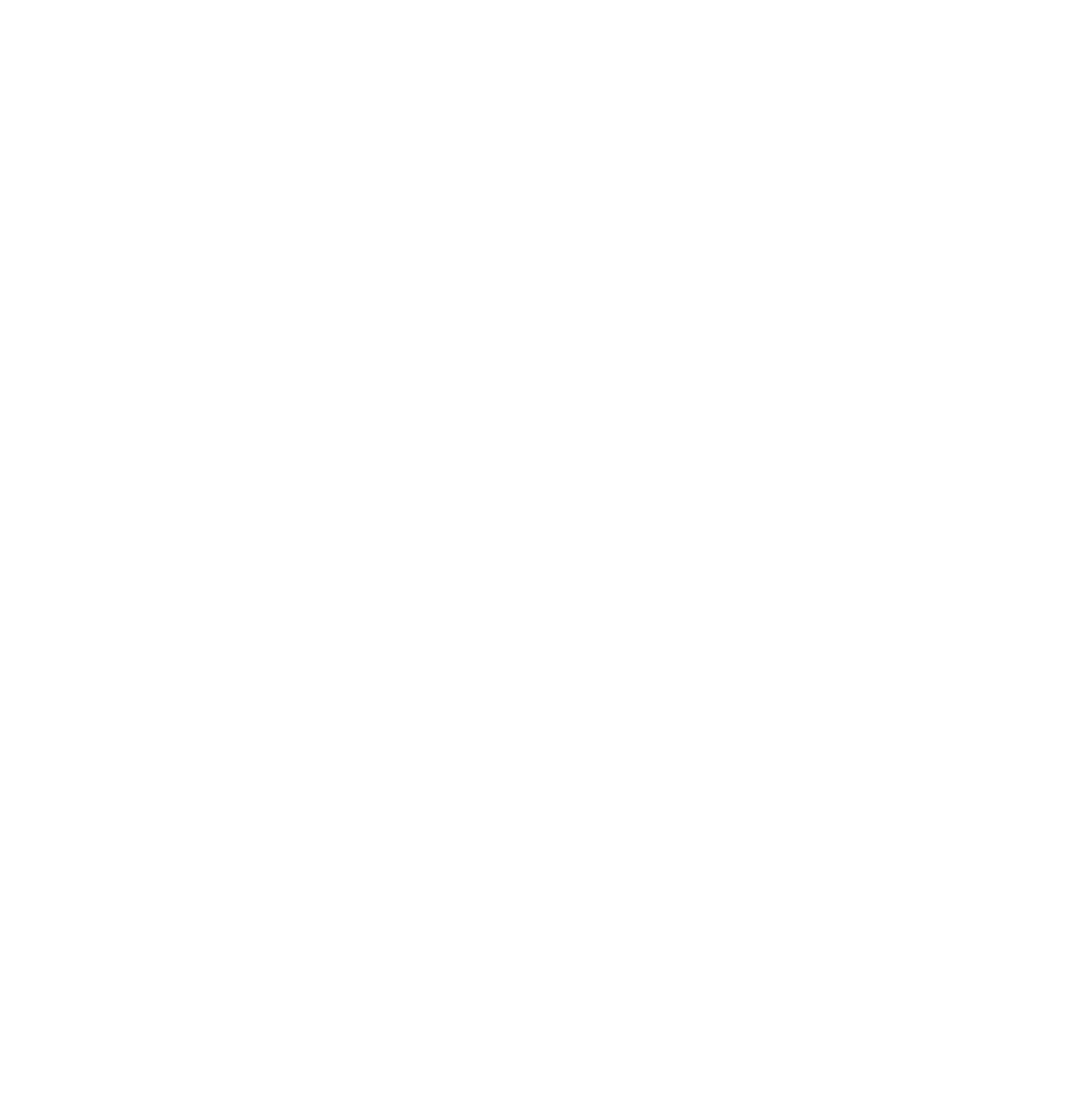
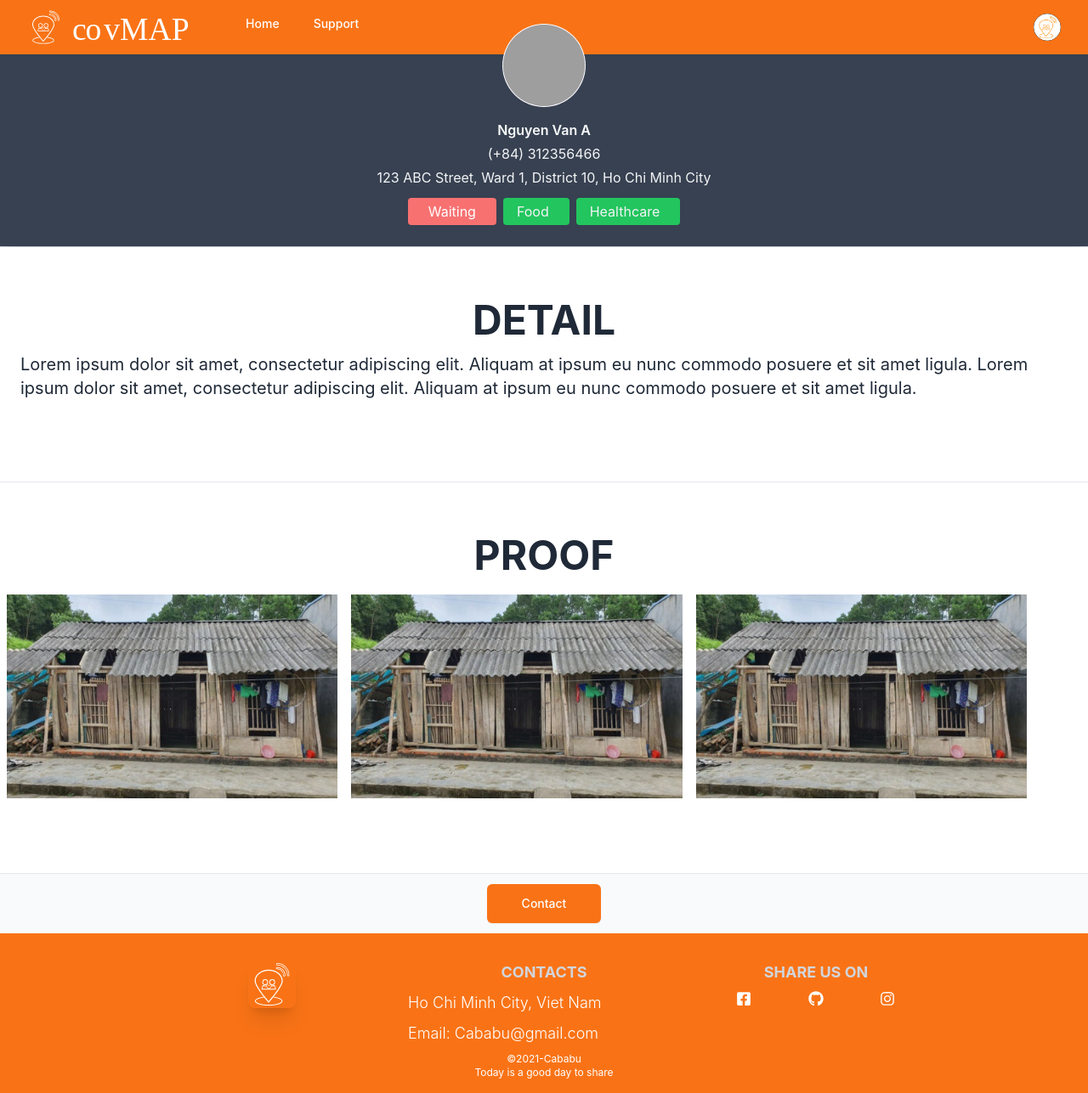
Before and after one commit to thtngan/FDI-CaBaBu, a React (Create React App) app in the folder cov-map/: page /form in a window 1280 px wide. Before the commit this address had no page. Shown: the whole page at 85% size. Before the commit the page ends 800 px from the top, so only its background shows below. Built offline with nearby package versions, Linux system fonts and the light colour scheme; grey boxes are pictures that could not be loaded.

Commit message:
Fix help form

```diff
--- a/cov-map/src/components/footer/Footer.js
+++ b/cov-map/src/components/footer/Footer.js
@@ -3,13 +3,13 @@
 
 export default function Footer() {
   return (
-    <div className="absolute mt-auto bottom-0 w-screen bg-orange-500 dark:bg-gray-800">
-      <footer className="container mx-auto xl:px-40 pt-4 pb-4 xl:pt-8">
-        <div className="max-w-screen-lg xl:max-w-screen-xl mx-auto text-gray-400 dark:text-gray-300">
+    <div className="w-screen bg-orange-500 dark:bg-orange-600">
+      <footer className="container mx-auto xl:px-40 pt-4 pb-4 xl:pt-8 ">
+        <div className="max-w-screen-lg xl:max-w-screen-xl mx-auto text-white dark:text-orange-300">
           <ul className="text-lg font-light flex flex-wrap justify-center">
             <div className="text-left mb-4 md:w-1/3 lg:w-1/3">
               <div className="flex-1 flex sm:items-stretch sm:justify-center">
-                <div className="flex-shrink-0 flex items-center rounded-lg bg-gray-200 shadow-xl">
+                <div className="flex-shrink-0 flex items-center rounded-lg shadow-xl">
                   <Link to="/">
                     <img
                       className="block md:hidden h-5 w-auto"
@@ -33,8 +33,7 @@
                 </h2>
                 <ul>
                   <li className="mb-2">
-                    <p>University of Science, Ho Chi Minh city,</p>
-                    <p>Viet Nam</p>
+                    <p>Ho Chi Minh City, Viet Nam</p>
                   </li>
                   <li className="mb-2 hover:text-gray-800 dark:hover:text-white transition-colors duration-200">
                     <a href="#">Email: Cababu@gmail.com</a>
@@ -67,7 +66,10 @@
               </div>
             </li>
           </ul>
-          <div className="text-center text-xs">© Today is a good day to share</div>
+          <div className="text-center text-xs">©2021-Cababu</div>
+
+          <div className="text-center text-xs"> Today is a good day to share</div>
+
         </div>
       </footer>
     </div>
--- a/cov-map/src/pages/HelpForm.js
+++ b/cov-map/src/pages/HelpForm.js
@@ -1,33 +1,76 @@
 import Header from "../components/header/Header";
 import Footer from "../components/footer/Footer";
-
+import { Image } from 'antd';
 const HelpForm = () => {
     return (
         <div>
             <div className="pb-7">
                 <Header/>
             </div>
-            <div class="pt-7 mt-5">
-                <div>
-                    <p className="w-full my-2 text-2xl font-bold text-orange-500 leading-tight text-gray-800">Status <span class="bg-orange-300 border-2 rounded-md text-white">Waiting</span></p>
 
+            <section className="bg-white border-b">
+                <br></br>
+            <div class="min-w-sm border border-gray-700 bg-gray-700 text-gray-50 transition-shadow shadow-xl hover:shadow-xl min-w-max">
+			<br></br>
+
+				<div class="flex items-center p-4">
+					<div class="relative flex flex-col items-center w-full">
+						<div
+							class="h-24 w-24 md rounded-full relative avatar flex items-end justify-end text-purple-400 min-w-max absolute -top-16 flex bg-purple-200 text-purple-100 row-start-1 row-end-3 text-purple-650 ring-1 ring-white">
+							<img class="h-24 w-24 md rounded-full relative" src="https://avatars3.githubusercontent.com/u/11801238?v=4" alt=""/>
+							<div class="absolute"></div>
+						</div>
+						<div class="flex flex-col space-y-1 justify-center items-center -mt-12 w-full">
+							<span class="text-md whitespace-nowrap text-gray-50 font-semibold">Nguyen Van A</span>
+                            <span class="text-md whitespace-nowrap text-gray-100">(+84) 312356466 </span>
+                            <span class="text-md whitespace-nowrap text-gray-100">123 ABC Street, Ward 1, District 10, Ho Chi Minh City </span>
+							<div class="py-2 flex space-x-2">
+								<span class="flex justify-center  max-h-max whitespace-nowrap rounded max-w-max text-white hover:bg-red-600 bg-red-400 px-4 py-1 flex items-center hover:shadow-lg"><span class="mr-2"></span>Waiting<span class="ml-2"></span></span>
+                                <span class="flex justify-center  max-h-max whitespace-nowrap focus:outline-none  focus:ring  focus:border-blue-300 rounded max-w-max text-gray-100 bg-green-500 hover:bg-green-600 px-4 py-1 flex items-center hover:shadow-lg">Food<span class="ml-2"></span></span>
+                                <span class="flex justify-center  max-h-max whitespace-nowrap focus:outline-none  focus:ring  focus:border-blue-300 rounded max-w-max text-gray-100 bg-green-500 hover:bg-green-600 px-4 py-1 flex items-center hover:shadow-lg">Healthcare<span class="ml-2"></span></span>
+
+							</div>
+						</div>
+					</div>
+				</div>
                 </div>
-                <div>
-                    <p className="w-full my-2 text-2xl font-bold text-orange-500 leading-tight text-gray-800">Category support <span class="bg-orange-300 border-2 rounded-md text-white">Food</span></p>
-                </div>
-                <div>
-                    <p className="w-full my-2 text-2xl font-bold text-orange-500 leading-tight text-gray-800">Detail</p>
-                    <textarea class="rounded-lg border-2 border-black my-3 resize-none w-full h-full"></textarea>
-                </div>
-                <div>
-                    <p className="w-full my-2 text-2xl font-bold text-orange-500 leading-tight text-gray-800">Contact Info</p>
-                    <div class="grid grid-flow-row auto-rows-max">
-                        <input type="text" placeholder="Name:" class="rounded-lg border-2 border-black my-3 "></input>
-                        <input type="text" placeholder="Phone number:" class="rounded-lg border-2 border-black my-3"></input>
-                        <input type="text" placeholder="Address" class="rounded-lg border-2 border-black my-3"></input>
+            </section>
+
+
+            <section className="bg-white border-b py-8">
+            <div className="container mx-auto flex flex-wrap pt-4 pb-12">
+                <h1 className="w-full my-2 text-5xl font-bold leading-tight text-center text-gray-800">
+                DETAIL
+                </h1>
+                <div className="w-full mb-4">
+                    <div className="w-full text-xl text-gray-800 px-6">
+                    Lorem ipsum dolor sit amet, consectetur adipiscing elit. Aliquam at ipsum eu nunc commodo posuere et sit amet ligula.
+                    Lorem ipsum dolor sit amet, consectetur adipiscing elit. Aliquam at ipsum eu nunc commodo posuere et sit amet ligula.
+
                     </div>
                 </div>
+
             </div>
+            </section>
+
+            <section className="bg-white border-b py-8">
+            <div className="container mx-auto flex flex-wrap pt-4 pb-12">
+                <h1 className="w-full my-2 text-5xl font-bold leading-tight text-center text-gray-800">
+               PROOF
+                </h1>
+
+				<img class="h-60 w-66 md relative m-2" src="/help.png" alt=""/>
+				<img class="h-60 w-66 md relative m-2" src="/help.png" alt=""/>
+				<img class="h-60 w-66 md relative m-2" src="/help.png" alt=""/>
+
+            </div>
+            </section>
+
+            <div className="px-4 py-3 bg-gray-50 text-center sm:px-6">
+                    <button type="submit" className="inline-flex justify-center py-3 px-10 border border-transparent shadow-sm text-sm font-medium rounded-md text-white bg-orange-500 hover:bg-orange-700 focus:outline-none focus:ring-2 focus:ring-offset-2 focus:ring-indigo-500">Contact</button>
+                </div>
+
+
             <Footer/>
         </div>
      );
--- a/cov-map/src/pages/Register.js
+++ b/cov-map/src/pages/Register.js
@@ -94,13 +94,7 @@
                 <button type="submit" class="w-full mt-6 bg-indigo-600 rounded-lg px-4 py-2 text-lg text-white bg-orange-500 hover:bg-orange-700 tracking-wide font-semibold font-sans">Register</button>
 
                 <hr class="mb-6 border-t" />
-				<div class="text-center">
-					<a
-						class="inline-block text-sm text-blue-500 align-baseline hover:text-blue-800"
-					    href="#">
-					    Forgot Password?
-					</a>
-				</div>
+
 				<div class="text-center">
 					<a
 						class="inline-block text-sm text-blue-500 align-baseline hover:text-blue-800"
--- a/cov-map/src/pages/WantToHelp.js
+++ b/cov-map/src/pages/WantToHelp.js
@@ -1,6 +1,6 @@
 import Header from "../components/header/Header";
 import Footer from "../components/footer/Footer";
-
+import { Link } from "react-router-dom";
 const WantToHelp = () => {
     return (
         <div>
@@ -9,7 +9,7 @@
             </div>
         <div class="flex flex-row pt-7 mt-5">
             <div class="basis-1/2 mx-3">
-                <img src="/map.jpg"></img>
+                <Link to="/form"><img src="/map.jpeg"></img></Link>
             </div>
             <div class="basis-1/2 mx-3">
                 <div class="rounded-lg  bg-orange-500">
--- a/cov-map/src/router/MyRoute.js
+++ b/cov-map/src/router/MyRoute.js
@@ -7,6 +7,7 @@
 import Register from "../pages/Register";
 import AboutUs from "../pages/AboutUs";
 import WantToHelp from "../pages/WantToHelp";
+import HelpForm from "../pages/HelpForm";
 const userData = false;
 export default function MyRoute() {
     return (
@@ -26,6 +27,8 @@
                 <Route path="/about" element={<AboutUs/>}/>
                 <Route path="/want-help" element={<WantToHelp/>}/>
                 <Route path="/send-help" element={<SendHelp/>}/>
+                <Route path="/form" element={<HelpForm/>}/>
+
 
             </Routes>
         </Router>
```
Also changed, not shown: cov-map/public/help.png (added).
